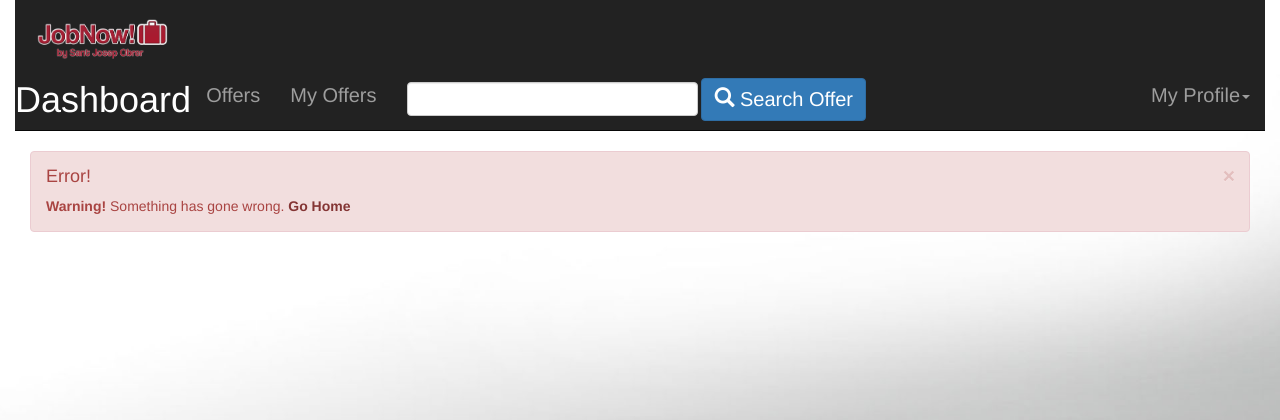
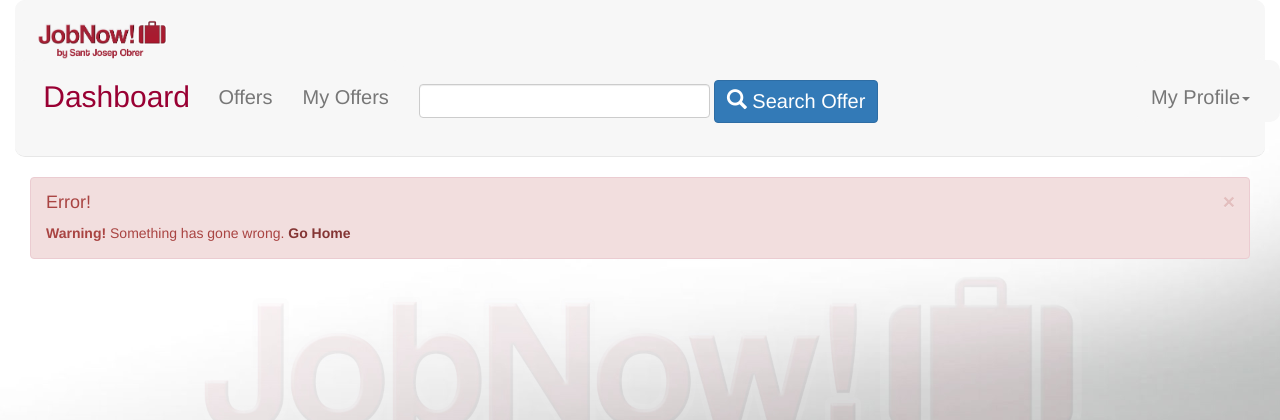
Before and after one commit to Isaac96SM/JobAgency, a PHP site: page /showOffer.php in a window 1280 px wide. Shown: the top 420 px of the page. Run offline with PHP 8.4, Linux system fonts and the light colour scheme; data that the repository does not hold is empty.

Commit message:
css offers

```diff
--- a/app/homeCompanies/MyOffers.php
+++ b/app/homeCompanies/MyOffers.php
@@ -15,7 +15,7 @@ if($num > 0){ //se ha ejecutado algo
     echo '<div class="container-fluid">
 	        <div class="row">
 		        <div class="col-md-12">
-			        <h3 class="text-center text-info">';
+			        <h3 class="text-center worktitle">';
 	echo                $_COOKIE['Name']." Offers";
 	echo	        '</h3>
 			        <table class="table table-bordered">
--- a/app/homeUser/Offers.php
+++ b/app/homeUser/Offers.php
@@ -9,13 +9,13 @@ $r = @mysqli_query ($dbc, $q);
 $num = mysqli_num_rows($r);
 if($num > 0){ //se ha ejecutado algo
 
-    echo '<div class="container-fluid">
+    echo '<div class="table-responsive container-fluid">
 	        <div class="row">
 		        <div class="col-md-12">
-			        <h3 class="text-center text-info">';
+			        <h3 class="text-center worktitle">';
 	echo               "Work Offers";
 	echo	        '</h3>
-			        <table class="table table-bordered">
+			        <table class="table table-hover">
 				        <thead>
 					        <tr>
 						        <th>
--- a/app/homeUser/headerUser.html
+++ b/app/homeUser/headerUser.html
@@ -21,39 +21,39 @@
 	<div class="container-fluid">
 		<div class="row">
 			<div class="col-md-12">
-				<nav class="navbar navbar-default navbar-inverse navbar-static-top" role="navigation">
-					<div class="navbar-header">
+				<nav class="nav navbar navbar-default  navbar-static-top" role="navigation">
+					<div class=" nav navbar-header">
 						<button type="button" class="navbar-toggle" data-toggle="collapse" data-target="#bs-example-navbar-collapse-1">
-						 <span class="sr-only">Toggle navigation</span><span class="icon-bar"></span><span class="icon-bar"></span><span class="icon-bar"></span>
+						 <span class="sr-only"></span><span class="icon-bar"></span><span class="icon-bar"></span><span class="icon-bar"></span>
 					</button> <p class="navbar-brand" style="margin-top: 0px; font-size: 20px;"><img src="../../models/images/logo2.png" width="12%"></p>
 					</div>
-					<div class="collapse navbar-collapse" id="bs-example-navbar-collapse-1">
+					<div class=" collapse navbar-collapse" id="bs-example-navbar-collapse-1">
 						<ul class="nav navbar-nav">
 							<li>
-								<h1 style="color: white;">
-									Dashboard
-								</h1>
+								<h2 style="margin-left: 15%; color: #990033;">
+									Dashboard &nbsp&nbsp&nbsp&nbsp
+								</h2>
 							</li>
 							<li>
-								<a href="Offers.php" style="margin-top: 10px; font-size: 20px;">Offers</a>
+								<a href="Offers.php" style="margin-top: 12px; font-size: 20px;">Offers</a>
 							</li>
 							<li>
-								<a href="MyOffers.php" style="margin-top: 10px; font-size: 20px;">My Offers</a>
+								<a href="MyOffers.php" style="margin-top: 12px; font-size: 20px;">My Offers</a>
 							</li>
 						</ul>
 						<form class="navbar-form navbar-left" role="search" method="POST" action="showOffer.php">
 							<div class="form-group">
-								<input type="text" name="Title" class="form-control" style="margin-top: 10px; font-size: 20px;"/>
+								<input type="text" name="Title" class="form-control" style="margin-top: 12px; font-size: 20px;"/>
 
 							</div>
-							<button type="submit" name="submit" class="btn btn-primary" style="margin-top: 10px; font-size: 20px;">
+							<button type="submit" name="submit" class="btn btn-primary" style="margin-top: 12px; font-size: 20px;">
 								<span class="glyphicon glyphicon-search"></span>
 							Search Offer
 						</button>
 						</form>
 						<ul class="nav navbar-nav navbar-right">
 							<li class="dropdown">
-								<a href="#" class="dropdown-toggle" data-toggle="dropdown" style="margin-right: 15px; margin-top: 10px; font-size: 20px;">My Profile<strong class="caret"></strong></a>
+								<a href="#" class="dropdown-toggle" data-toggle="dropdown" style="margin-right: 15px; margin-top: 12px; font-size: 20px;">My Profile<strong class="caret"></strong></a>
 								<ul class="dropdown-menu" style="font-size: 20px;">
 									<li>
 										<a href="homeUser.php">View Profile</a>
--- a/app/homeUser/homeUser.php
+++ b/app/homeUser/homeUser.php
@@ -23,7 +23,7 @@ if ($num1 > 0) {
 ?>
 <div class="container-fluid">
 	<div class="row">
-		<div class="col-md-12">
+		<div class="welcome col-md-12">
 			<h1 class="text-center">
                 Welcome <?php echo $_COOKIE['Name'].'!'; ?>
 			</h1>
--- a/app/homeUser/style.css
+++ b/app/homeUser/style.css
@@ -29,3 +29,14 @@ body {
     height: 10px;
     position: relative;
 }
+.welcome{
+    color:#990033;
+}
+.worktitle{
+    color:#990033;
+}
+.nav{
+    border-radius: 10px;
+    background-color: #f7f7f7;
+
+}
```
Also changed, not shown: models/images/home.jpg.
